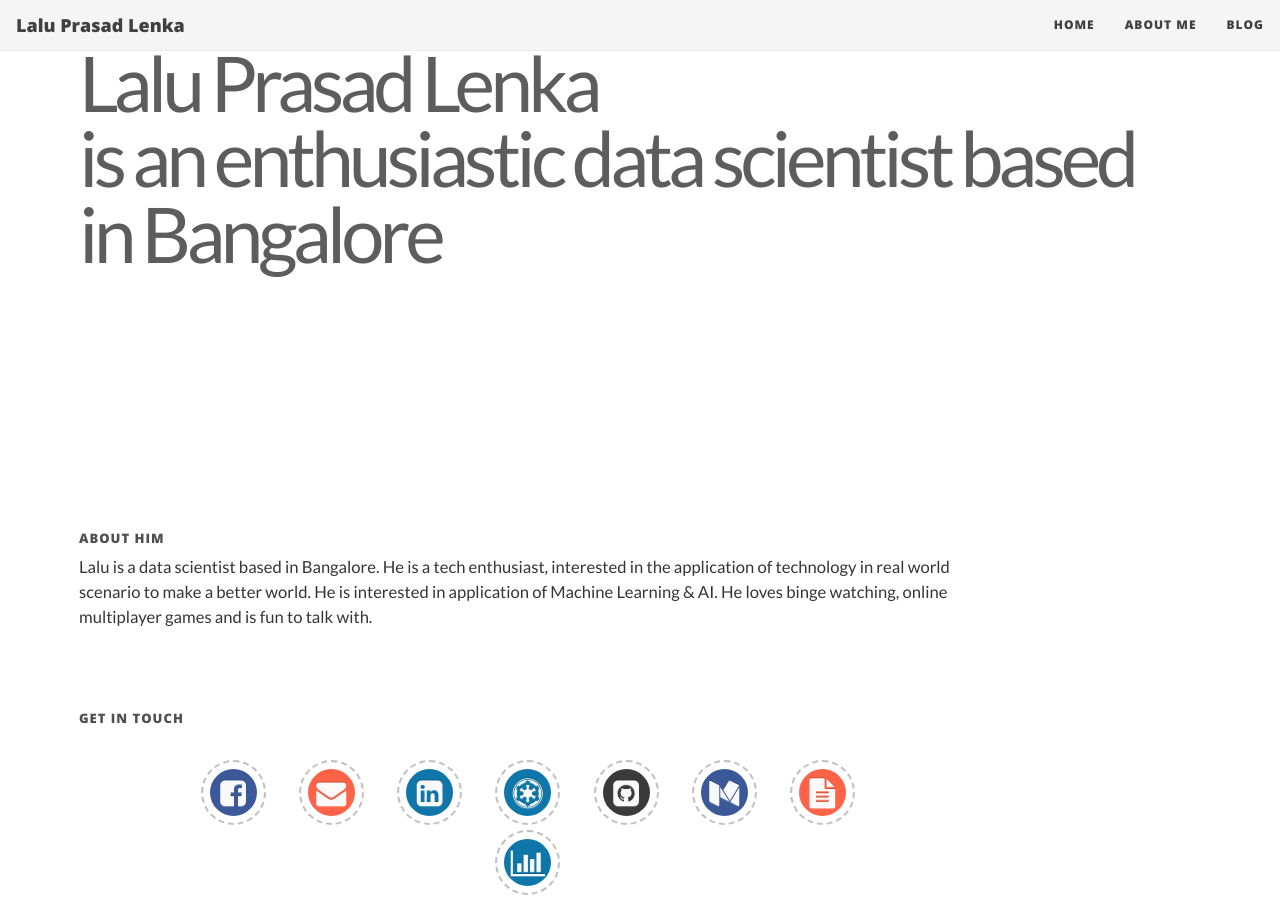
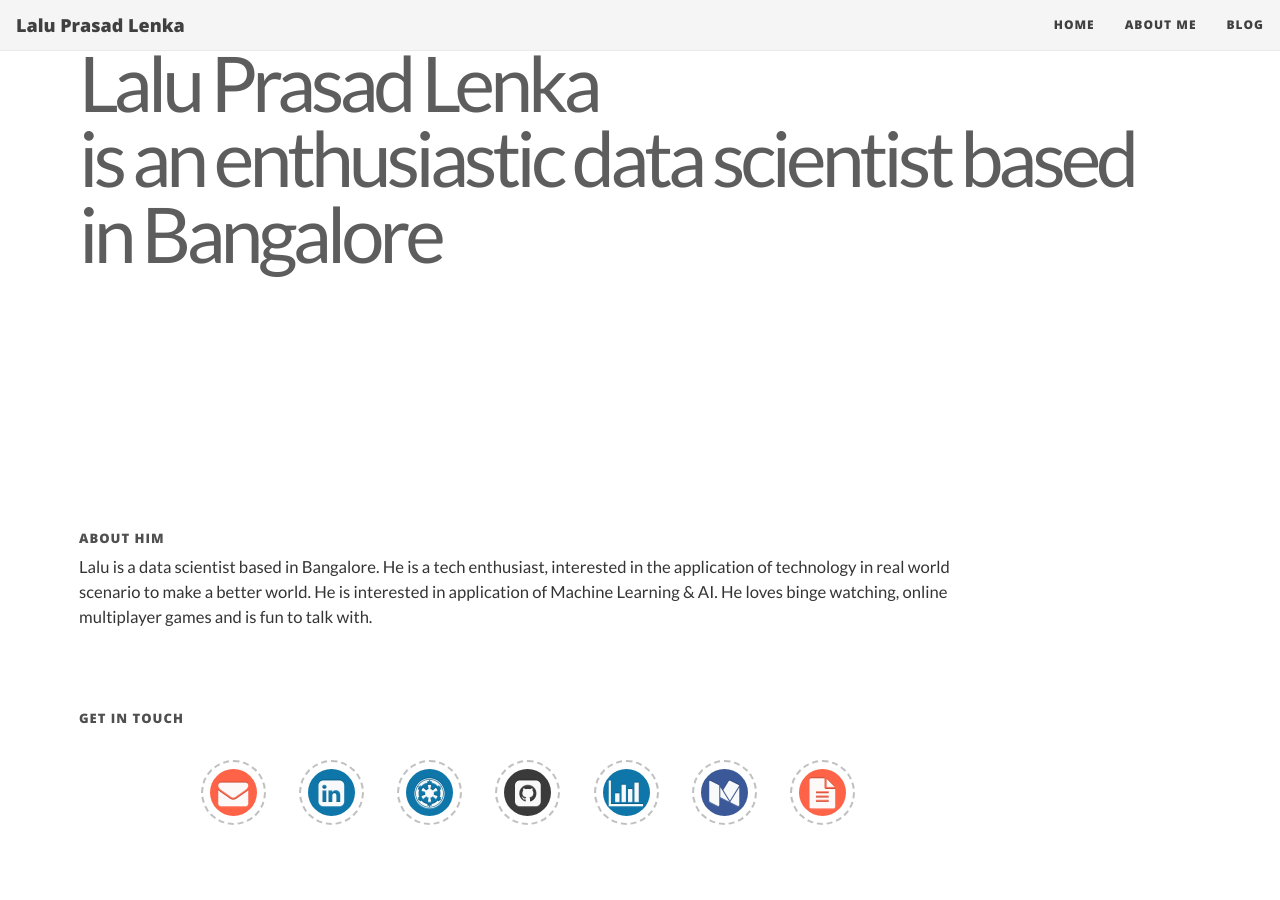
Before and after one commit to Lplenka/lplenka.github.io, a Jekyll site: the page built from aboutme.html, in a window 1280 px wide and 900 px high, scrolled down 127 px. Built offline with Jekyll 4.4.1, drawn with Linux system fonts in a browser that asks for light colours; nearby versions of some CDN libraries; after the commit the page ends 964 px from its top, so only the background shows below that.

Commit message:
removed facebook link

```diff
--- a/_layouts/aboutme.html
+++ b/_layouts/aboutme.html
@@ -92,9 +92,10 @@ common-js:
             <div class="container">
               <br>
               <div class="social">
-                <a href="https://www.facebook.com/lplenka95" class="link facebook" target="_blank"
-                  title="My Facebook profile"><span class="fa fa-facebook-square"></span></a>
+                <!-- <a href="https://www.facebook.com/lplenka95" class="link facebook" target="_blank"
+                  title="My Facebook profile"><span class="fa fa-facebook-square"></span></a> -->
                 <!-- <a href="https://twitter.com/lalu1995" class="link twitter" target="_parent"><span class="fa fa-twitter"></span></a> -->
+
                 <a href="mailto:laluprasad.lenka95@gmail.com" class="link google-plus" target="_blank"
                   title="Shoot me a mail here"><span class="fa fa-envelope"></span></a>
                 <!-- <a href="https://www.youtube.com/c/MiftaSintahaCS?sub_confirmation=1" class="link youtube" target="_parent"><span class="fa fa-youtube-square"></span></a> -->
@@ -104,12 +105,13 @@ common-js:
                   title="My Kaggle profile"><span class="fa fa-ge"></span></a>
                 <a href="https://github.com/Lplenka" class="link github" target="_blank" title=" My Github"><span
                     class="fa fa-github-square"></span></a>
+                <a href="https://lplenka.github.io/LPLenka-Psychometric.pdf" class="link linkedin" target="_blank"
+                  title="Psychometric Test"><span class="fa fa-bar-chart"></span></a>
                 <a href="https://medium.com/@laluprasad.lenka95" class="link facebook" target="_blank"
                   title="My Medium Blog"><span class="fa fa-medium"></span></a>
                 <a href="https://lplenka.github.io/resume.pdf" class="link google-plus" target="_blank"
                   title="My Resume"><span class="fa fa-file-text"></span></a>
-                <a href="https://lplenka.github.io/LPLenka-Psychometric.pdf" class="link linkedin" target="_blank" title="Psychometric Test"><span
-                    class="fa fa-bar-chart"></span></a>
+
 
               </div>
             </div>
```
